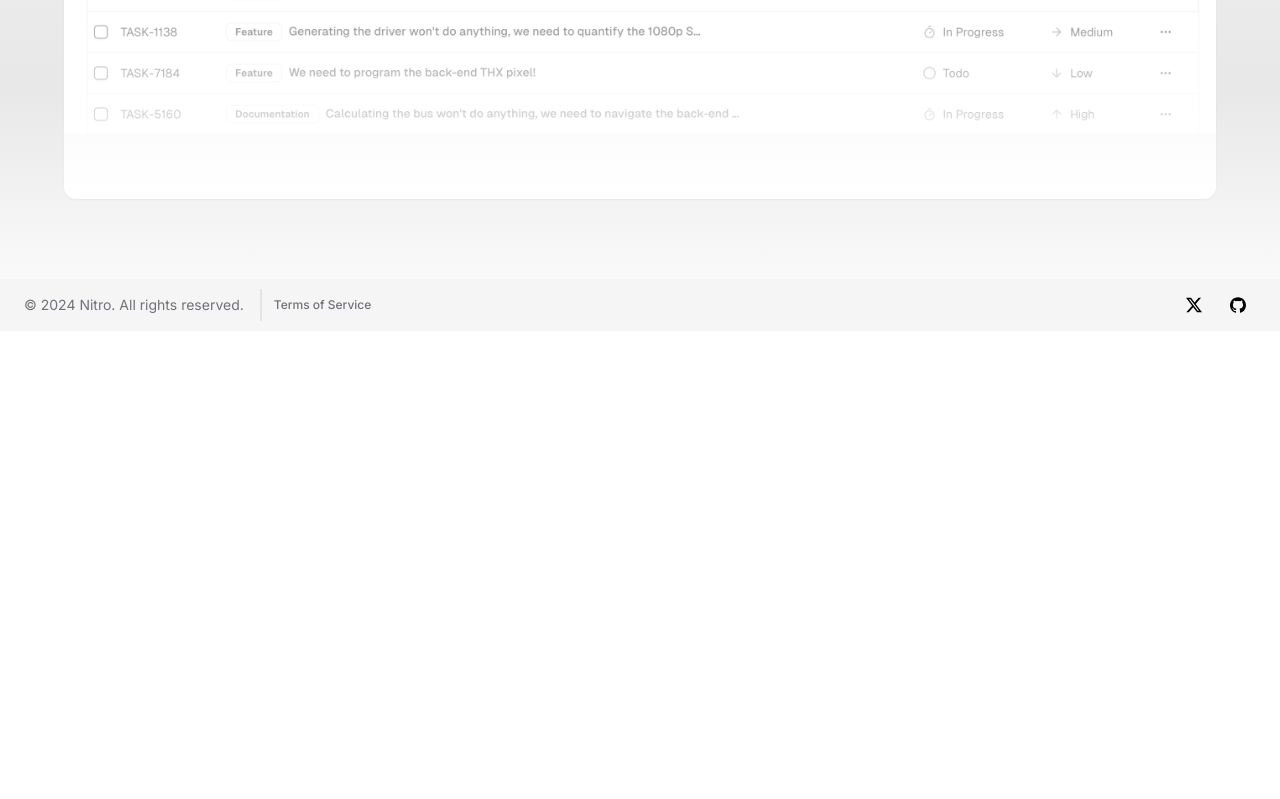
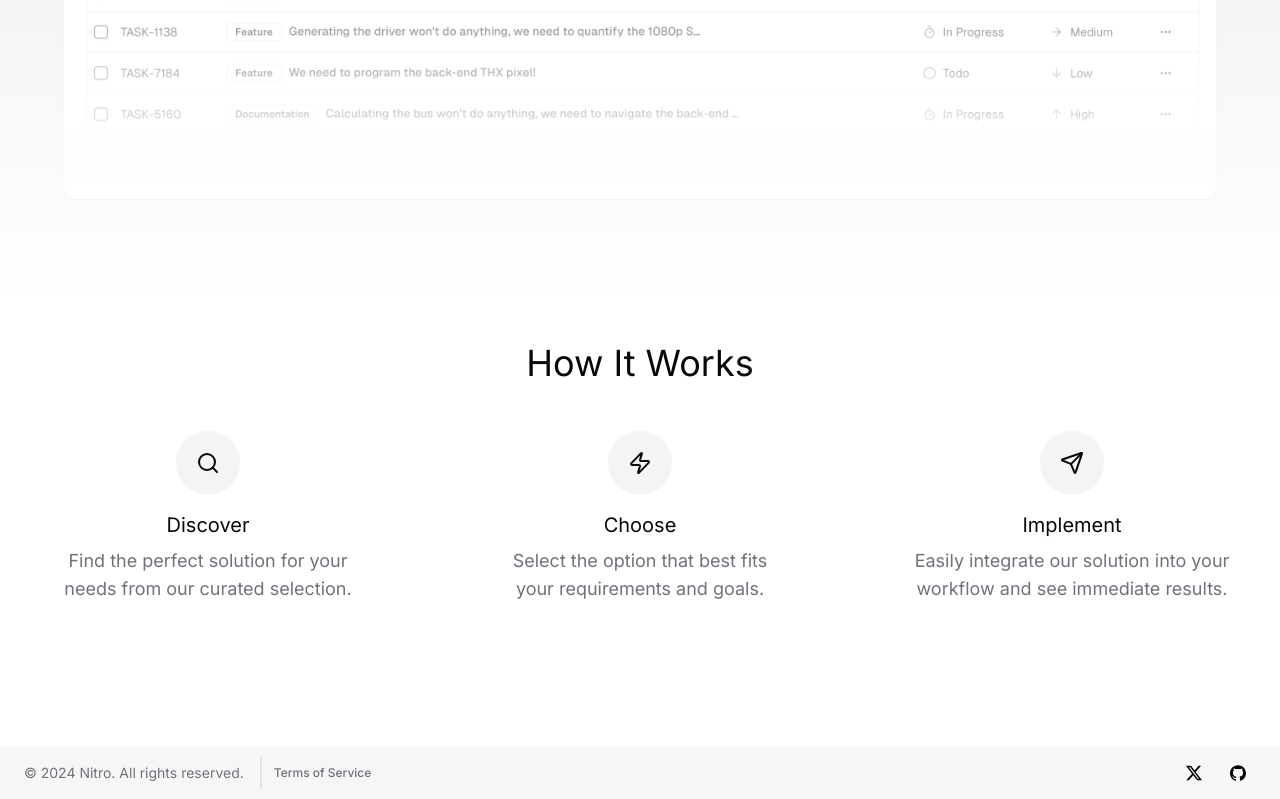
Before and after one commit to eddedd88/nextjs-template, a Next.js app: page / in a window 1280 px wide. Shown: the part 872-1671 px from the top of the page. Before the commit the page ends 1203 px from the top, so only its background shows below. Built offline with nearby package versions, Linux system fonts and the light colour scheme.

Commit message:
Add HowItWorksSection component and update layout styles

```diff
--- a/src/app/(website)/hero-section.tsx
+++ b/src/app/(website)/hero-section.tsx
@@ -5,7 +5,7 @@ import { JoinWaitlistButton } from './join-waitlist-button'
 
 export function HeroSection() {
   return (
-    <section className='mx-auto flex flex-col items-center gap-6 px-4 pt-20 text-center'>
+    <section className='mx-auto flex flex-col items-center gap-6 px-4 py-20 text-center'>
       <h1 className='max-w-4xl text-balance text-4xl font-[350] leading-normal tracking-tight sm:text-6xl sm:leading-tight'>
         Launch your startup in minutes.
       </h1>
--- /dev/null
+++ b/src/app/(website)/how-it-works-section.tsx
@@ -0,0 +1,43 @@
+import { ZapIcon, SendIcon, SearchIcon } from 'lucide-react'
+import { ReactNode } from 'react'
+
+export function HowItWorksSection() {
+  return (
+    <section className='py-16'>
+      <div className='container mx-auto px-4'>
+        <h2 className='mb-12 text-center text-4xl'>How It Works</h2>
+        <div className='grid gap-12 md:grid-cols-3'>
+          <Step
+            icon={<SearchIcon />}
+            title={'Discover'}
+            description='Find the perfect solution for your needs from our curated selection.'
+          />
+          <Step
+            icon={<ZapIcon />}
+            title={'Choose'}
+            description='Select the option that best fits your requirements and goals.'
+          />
+          <Step
+            icon={<SendIcon />}
+            title={'Implement'}
+            description='Easily integrate our solution into your workflow and see immediate results.'
+          />
+        </div>
+      </div>
+    </section>
+  )
+}
+
+function Step(props: { icon: ReactNode; title: string; description: string }) {
+  return (
+    <div className='container flex flex-col items-center text-center'>
+      <div className='mb-4 flex h-16 w-16 items-center justify-center rounded-full bg-accent'>
+        {props.icon}
+      </div>
+      <h3 className='mb-2 text-xl'>{props.title}</h3>
+      <p className='text-balance text-lg text-muted-foreground'>
+        {props.description}
+      </p>
+    </div>
+  )
+}
--- a/src/app/(website)/layout.tsx
+++ b/src/app/(website)/layout.tsx
@@ -8,7 +8,7 @@ export default function LayoutLandingPage({
   children: React.ReactNode
 }) {
   return (
-    <div className='flex min-h-screen flex-col bg-gradient-to-b from-white from-15% via-primary/10 via-80%'>
+    <div className='flex min-h-screen flex-col bg-gradient-to-b from-white from-15% via-primary/10 via-30% to-white to-70%'>
       <header className='container'>
         <NavBar />
       </header>
--- a/src/app/(website)/page.tsx
+++ b/src/app/(website)/page.tsx
@@ -1,5 +1,11 @@
 import { HeroSection } from './hero-section'
+import { HowItWorksSection } from './how-it-works-section'
 
 export default function LandingPage() {
-  return <HeroSection />
+  return (
+    <>
+      <HeroSection />
+      <HowItWorksSection />
+    </>
+  )
 }
```
